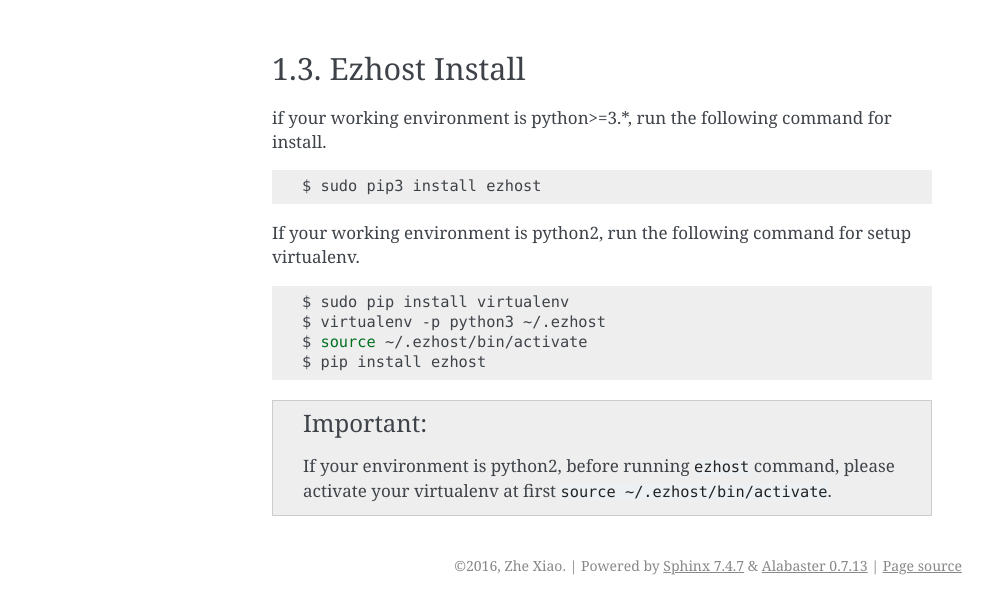
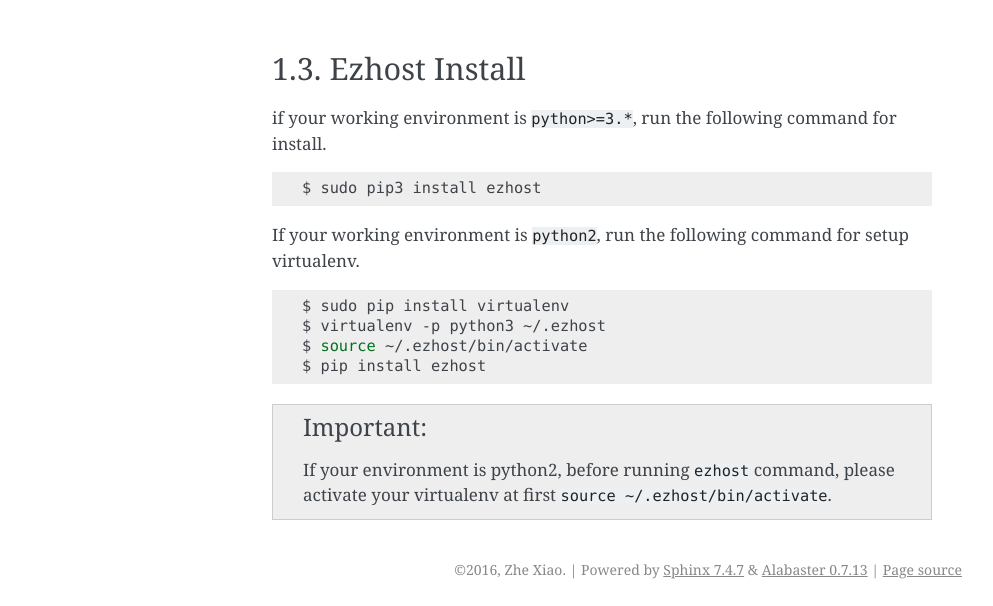
Before and after one commit to zhexiao/ezhost, a Sphinx documentation site: the page built from docs/getting_started.rst, in a window 1280 px wide. Shown: the part 780-1386 px from the top of the page, without its empty margins (148-1141 px from the left). Built offline with Sphinx 7.4.7, drawn with Linux system fonts in a browser that asks for light colours.

```diff
--- a/docs/getting_started.rst
+++ b/docs/getting_started.rst
@@ -40,13 +40,13 @@ If you have any errors during the ezhost installing, you'd better install these
 Ezhost Install
 ---------------
 
-if your working environment is python>=3.*, run the following command for install.
+if your working environment is ``python>=3.*``, run the following command for install.
 
 .. code-block:: bash
 
    $ sudo pip3 install ezhost
 
-If your working environment is python2, run the following command for setup virtualenv.
+If your working environment is ``python2``, run the following command for setup virtualenv.
 
 .. code-block:: bash
 
```
